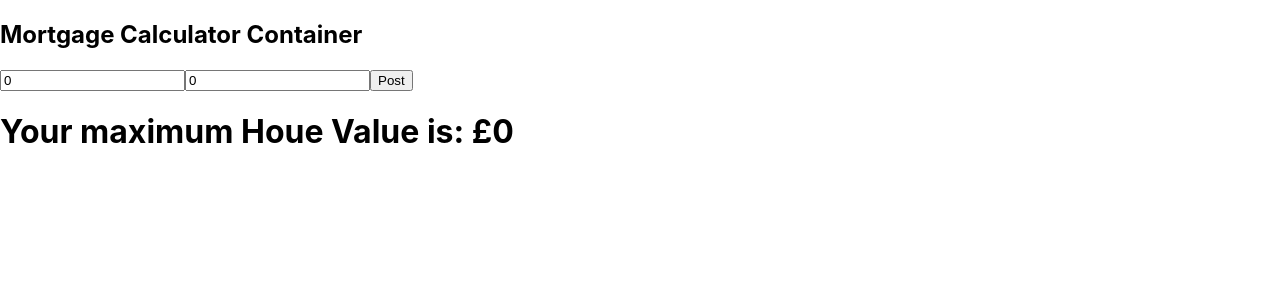
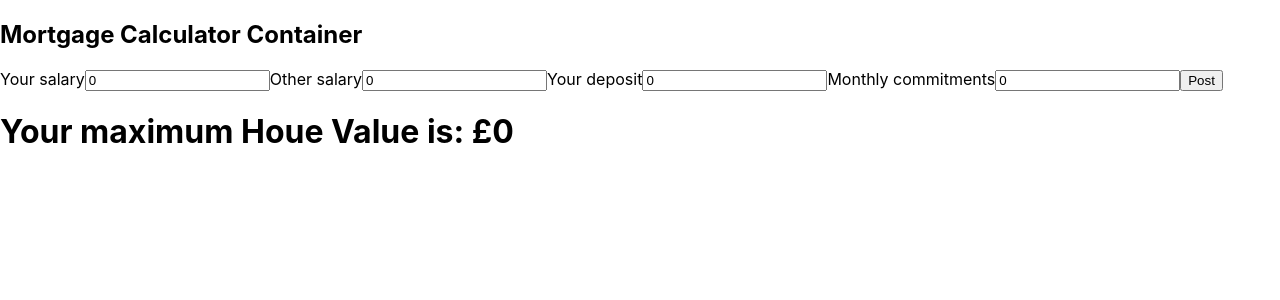
Before and after one commit to JaneHope607/lab--mortgage-calculator, a React (Create React App) app: page / in a window 1280 px wide. Shown: the top 300 px of the page. Built offline with nearby package versions, Linux system fonts and the light colour scheme.

Commit message:
added a second salary

```diff
--- a/src/components/Form.js
+++ b/src/components/Form.js
@@ -6,7 +6,9 @@ class Form extends Component {
         super();
         this.state = {
             salary: 0,
-            deposit: 0
+            salary2: 0,
+            deposit: 0,
+            commitments: 0
         }
 
         this.handleChange = this.handleChange.bind(this);
@@ -22,25 +24,32 @@ class Form extends Component {
     handleSubmit(event) {
         event.preventDefault();
         const salary = parseInt(this.state.salary);
+        const salary2 = parseInt(this.state.salary2);
         const deposit = parseInt(this.state.deposit);
-        if (!salary || !deposit) {
+        const commitments = parseInt(this.state.commitments);
+        if (!salary || !deposit || !commitments) {
             return;
         }
 
         this.props.onFormSubmit({
             salary,
-            deposit
+            salary2,
+            deposit,
+            commitments
         })
 
         this.setState({
             salary: 0,
-            deposit: 0
+            salary2: 0,
+            deposit: 0,
+            commitments: 0
         });
     }
 
     render() {
         return (
           <form onSubmit={this.handleSubmit}>
+              <label name="salary">Your salary</label>
               <input
                   type="number"
                   placeholder="Your salary"
@@ -48,11 +57,28 @@ class Form extends Component {
                   value={this.state.salary}
                   onChange={this.handleChange}
               />
+              <label name="salary2">Other salary</label>
+              <input
+                  type="number"
+                  placeholder="Your other salary"
+                  name="salary2"
+                  value={this.state.salary2}
+                  onChange={this.handleChange}
+              />
+              <label>Your deposit</label>
               <input
                   type="number"
                   placeholder="Your deposit"
                   name="deposit"
                   value={this.state.deposit}
+                  onChange={this.handleChange}
+              />
+              <label>Monthly commitments</label>
+              <input
+                  type="number"
+                  placeholder="Your monthly commitments"
+                  name="commitments"
+                  value={this.state.commitments}
                   onChange={this.handleChange}
               />
               <input type="submit" value="Post"/>
--- a/src/containers/CalculatorContainer.js
+++ b/src/containers/CalculatorContainer.js
@@ -13,10 +13,11 @@ class CalculatorContainer extends Component {
     }
 
     handleFormSubmit(formData) {
-        const updatedSalary = formData.salary
+        const updatedSalary = formData.salary + formData.salary2;
         const maxHouseValue = (updatedSalary * 3) + formData.deposit;
+        const finalValue = maxHouseValue - formData.commitments;
         this.setState({
-            results: maxHouseValue
+            results: finalValue
         });
     }
 
```
